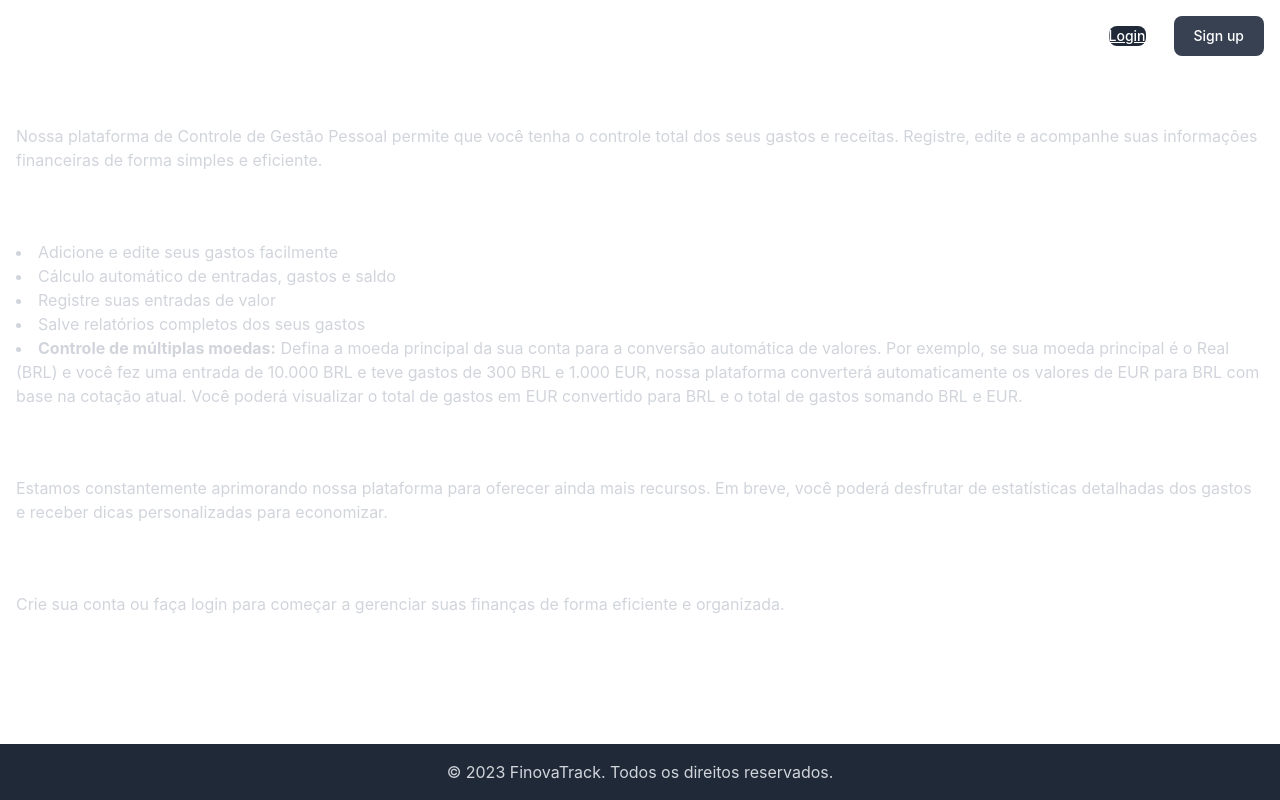
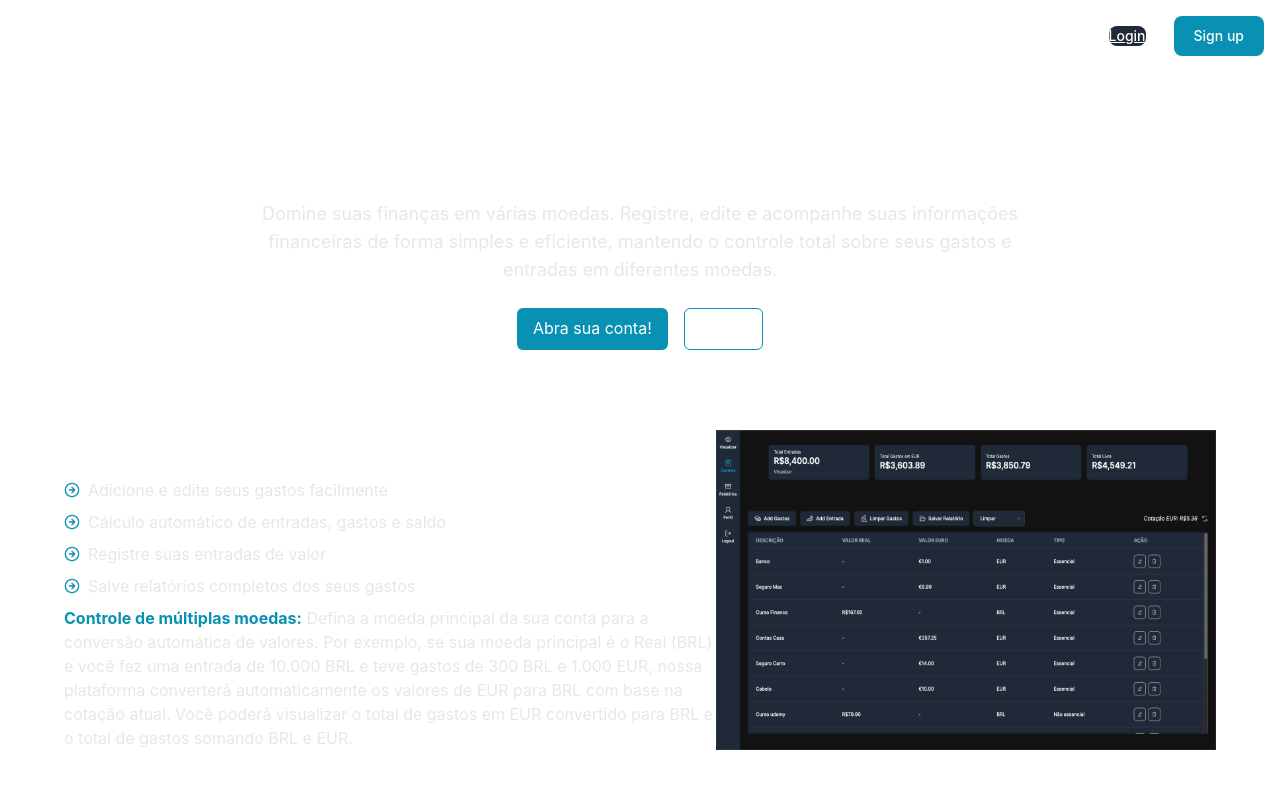
Before and after one commit to devMatheus-Cunha/finovatrack, a Next.js app: page / in a window 1280 px wide. Built offline with nearby package versions, Linux system fonts and the light colour scheme; no server answers.

Commit message:
Refactor/landing page (#32)
* first section refactor

* feat: lading page mvp

```diff
--- a/src/app/(app)/layout.tsx
+++ b/src/app/(app)/layout.tsx
@@ -98,7 +98,7 @@ export default function AppLayout({ children }: SideBarProps) {
                   <div
                     className={`flex gap-0.5 flex-col justify-center items-center ${
                       pathname?.startsWith(item?.route)
-                        ? 'text-cyan-500'
+                        ? 'text-cyan-600'
                         : '#eee2e2'
                     } hover:opacity-75`}
                   >
--- a/src/app/page.tsx
+++ b/src/app/page.tsx
@@ -3,6 +3,8 @@ import Header from '@/components/Header'
 import { Metadata } from 'next'
 import Link from 'next/link'
 import React from 'react'
+import Image from 'next/image'
+import imageNot from '../public/home-not.png'
 
 export const metadata: Metadata = {
   title: 'FinovaTrack',
@@ -10,66 +12,153 @@ export const metadata: Metadata = {
 
 function LandingPage() {
   return (
-    <div className="text-white h-screen flex flex-col">
+    <div className=" text-white h-screen flex flex-col">
       <Header />
 
-      <main className="container mx-auto p-4 flex-grow">
-        <section className="mb-8">
-          <h2 className="text-xl font-semibold mb-2">
-            Gerencie suas finanças com facilidade
+      <main className="flex mt-10 gap-12 flex-col p-8 flex-grow">
+        <section className="flex items-center flex-col justify-center text-center gap-2">
+          <h2 className="text-5xl font-bold text-white">
+            Domine suas finanças em qualquer moeda
           </h2>
-          <p className="text-gray-300">
-            Nossa plataforma de Controle de Gestão Pessoal permite que você
-            tenha o controle total dos seus gastos e receitas. Registre, edite e
-            acompanhe suas informações financeiras de forma simples e eficiente.
+          <p className="text-lg text-gray-200 max-w-[66%]">
+            Domine suas finanças em várias moedas. Registre, edite e acompanhe
+            suas informações financeiras de forma simples e eficiente, mantendo
+            o controle total sobre seus gastos e entradas em diferentes moedas.
           </p>
+          <div className="flex mt-4 gap-4">
+            <Link
+              href="/signup"
+              className="bg-cyan-600 hover:bg-cyan-700 text-white py-2 px-4 rounded-md"
+            >
+              Abra sua conta!
+            </Link>
+            <Link
+              href="/login"
+              className="text-white py-2 px-4 rounded-md bg-transparent border border-cyan-600 hover:border-cyan-700"
+            >
+              Entrar
+            </Link>
+          </div>
         </section>
-
-        <section className="mb-8">
-          <h2 className="text-xl font-semibold mb-2">Recursos em destaque:</h2>
-          <ul className="list-disc list-inside text-gray-300">
-            <li>Adicione e edite seus gastos facilmente</li>
-            <li>Cálculo automático de entradas, gastos e saldo</li>
-            <li>Registre suas entradas de valor</li>
-            <li>Salve relatórios completos dos seus gastos</li>
-            <li>
-              <strong>Controle de múltiplas moedas:</strong> Defina a moeda
-              principal da sua conta para a conversão automática de valores. Por
-              exemplo, se sua moeda principal é o Real (BRL) e você fez uma
-              entrada de 10.000 BRL e teve gastos de 300 BRL e 1.000 EUR, nossa
-              plataforma converterá automaticamente os valores de EUR para BRL
-              com base na cotação atual. Você poderá visualizar o total de
-              gastos em EUR convertido para BRL e o total de gastos somando BRL
-              e EUR.
+        <section className="flex justify-between p-8 rounded-lg">
+          <div className="w-[60%]">
+            <h2 className="text-2xl font-semibold text-white mb-4">
+              Recursos em destaque:
+            </h2>
+            <ul className="grid gap-2">
+              <li className="flex items-center text-gray-200">
+                <svg
+                  className="w-4 h-4 mr-2 text-cyan-600"
+                  viewBox="0 0 24 24"
+                  fill="none"
+                  stroke="currentColor"
+                  strokeWidth="2"
+                  strokeLinecap="round"
+                  strokeLinejoin="round"
+                >
+                  <circle cx="12" cy="12" r="10" />
+                  <path d="M12 16l4-4-4-4M8 12h8" />
+                </svg>
+                Adicione e edite seus gastos facilmente
+              </li>
+              <li className="flex items-center text-gray-200">
+                <svg
+                  className="w-4 h-4 mr-2 text-cyan-600"
+                  viewBox="0 0 24 24"
+                  fill="none"
+                  stroke="currentColor"
+                  strokeWidth="2"
+                  strokeLinecap="round"
+                  strokeLinejoin="round"
+                >
+                  <circle cx="12" cy="12" r="10" />
+                  <path d="M12 16l4-4-4-4M8 12h8" />
+                </svg>
+                Cálculo automático de entradas, gastos e saldo
+              </li>
+              <li className="flex items-center text-gray-200">
+                <svg
+                  className="w-4 h-4 mr-2 text-cyan-600"
+                  viewBox="0 0 24 24"
+                  fill="none"
+                  stroke="currentColor"
+                  strokeWidth="2"
+                  strokeLinecap="round"
+                  strokeLinejoin="round"
+                >
+                  <circle cx="12" cy="12" r="10" />
+                  <path d="M12 16l4-4-4-4M8 12h8" />
+                </svg>
+                Registre suas entradas de valor
+              </li>
+              <li className="flex items-center text-gray-200">
+                <svg
+                  className="w-4 h-4 mr-2 text-cyan-600"
+                  viewBox="0 0 24 24"
+                  fill="none"
+                  stroke="currentColor"
+                  strokeWidth="2"
+                  strokeLinecap="round"
+                  strokeLinejoin="round"
+                >
+                  <circle cx="12" cy="12" r="10" />
+                  <path d="M12 16l4-4-4-4M8 12h8" />
+                </svg>
+                Salve relatórios completos dos seus gastos
+              </li>
+              <li className="text-gray-200">
+                <strong className="text-cyan-600">
+                  Controle de múltiplas moedas:
+                </strong>{' '}
+                Defina a moeda principal da sua conta para a conversão
+                automática de valores. Por exemplo, se sua moeda principal é o
+                Real (BRL) e você fez uma entrada de 10.000 BRL e teve gastos de
+                300 BRL e 1.000 EUR, nossa plataforma converterá automaticamente
+                os valores de EUR para BRL com base na cotação atual. Você
+                poderá visualizar o total de gastos em EUR convertido para BRL e
+                o total de gastos somando BRL e EUR.
               </li>
             </ul>
+          </div>
+          <Image
+            src={imageNot}
+            alt="Exemplo do sistema em um laptop"
+            style={{
+              width: 500,
+              height: 'auto',
+            }}
+          />
         </section>
-
-        <section className="mb-8">
-          <h2 className="text-xl font-semibold mb-2">
-            Funcionalidades futuras:
+        <section className="flex flex-col gap-4 p-8 rounded-lg">
+          <h2 className="text-4xl font-semibold text-white mb-4 text-center italic">
+            Melhorias Futuras
           </h2>
-          <p className="text-gray-300">
-            Estamos constantemente aprimorando nossa plataforma para oferecer
-            ainda mais recursos. Em breve, você poderá desfrutar de estatísticas
-            detalhadas dos gastos e receber dicas personalizadas para
-            economizar.
+          <div className="flex gap-10">
+            <div className="bg-gray-800 p-4 rounded-lg flex-grow">
+              <h2 className="text-2xl font-semibold text-cyan-500 mb-2">
+                Estatísticas de Gastos
+              </h2>
+              <p className="text-gray-200 mb-4">
+                Estamos constantemente aprimorando nossa plataforma para
+                oferecer ainda mais recursos. Em breve, você poderá desfrutar de
+                estatísticas detalhadas dos gastos e receber dicas
+                personalizadas para economizar.
               </p>
-        </section>
-
-        <section className="mb-8">
-          <h2 className="text-xl font-semibold mb-2">Comece agora mesmo!</h2>
-          <p className="text-gray-300">
-            Crie sua conta ou faça login para começar a gerenciar suas finanças
-            de forma eficiente e organizada.
+            </div>
+            <div className="bg-gray-800 p-4 rounded-lg flex-grow">
+              <h2 className="text-2xl font-semibold mb-2 text-cyan-500">
+                Versão Mobile:
+              </h2>
+              <p className="text-gray-200">
+                Em breve, estaremos lançando uma versão mobile do nosso sistema
+                para que você possa acessá-lo facilmente do seu smartphone e
+                desfrutar de todas as funcionalidades enquanto estiver em
+                movimento.
               </p>
-          <div className="flex mt-4 gap-4">
-            <Link href="/login">Login</Link>
-            <Link href="/signup">Criar Conta</Link>
+            </div>
           </div>
         </section>
       </main>
-
       <footer className="p-4 bg-gray-800 text-gray-300 text-center">
         &copy; {new Date().getFullYear()} FinovaTrack. Todos os direitos
         reservados.
--- a/src/components/Buttons/Button/index.tsx
+++ b/src/components/Buttons/Button/index.tsx
@@ -8,7 +8,14 @@ import React, { ButtonHTMLAttributes } from 'react'
 import { twMerge } from 'tailwind-merge'
 
 interface IButtonProps extends ButtonHTMLAttributes<HTMLButtonElement> {
-  variant?: 'cancel' | 'confirm' | 'delete' | 'default' | 'link' | 'default700'
+  variant?:
+    | 'cancel'
+    | 'confirm'
+    | 'delete'
+    | 'default'
+    | 'link'
+    | 'default700'
+    | 'primary'
   routeLink?: string
 }
 
@@ -22,6 +29,7 @@ function Button({
     confirm: `text-white bg-green-600 hover:bg-green-700`,
     delete: `bg-red-600 hover:bg-red-800`,
     link: `text-white bg-gray-800 focus:outline-none bg-gray-800 underline`,
+    primary: `text-white bg-cyan-600 hover:bg-cyan-700`,
     default: `bg-gray-800 hover:bg-gray-700 border-gray-700`,
     default700: `w-full bg-gray-700 hover:bg-gray-700 border-gray-700`,
   }
@@ -37,7 +45,7 @@ function Button({
     <button
       {...props}
       className={twMerge(
-        `${validateStyles[variant]} px-5 py-2.5 text-sm font-medium rounded-lg `,
+        `px-5 py-2.5 text-sm font-medium rounded-lg ${validateStyles[variant]} `,
         props.className,
       )}
     >
--- a/src/components/Header/index.tsx
+++ b/src/components/Header/index.tsx
@@ -16,11 +16,7 @@ export default function Header() {
           <Button type="button" variant="link" routeLink="/login">
             Login
           </Button>
-          <Button
-            type="button"
-            onClick={() => router.push('/signup')}
-            variant="default700"
-          >
+          <Button onClick={() => router.push('/signup')} variant="primary">
             Sign up
           </Button>
         </div>
```
Also changed, not shown: src/public/home-not.png (added). Lines whose indentation alone changed are shown as unchanged.
